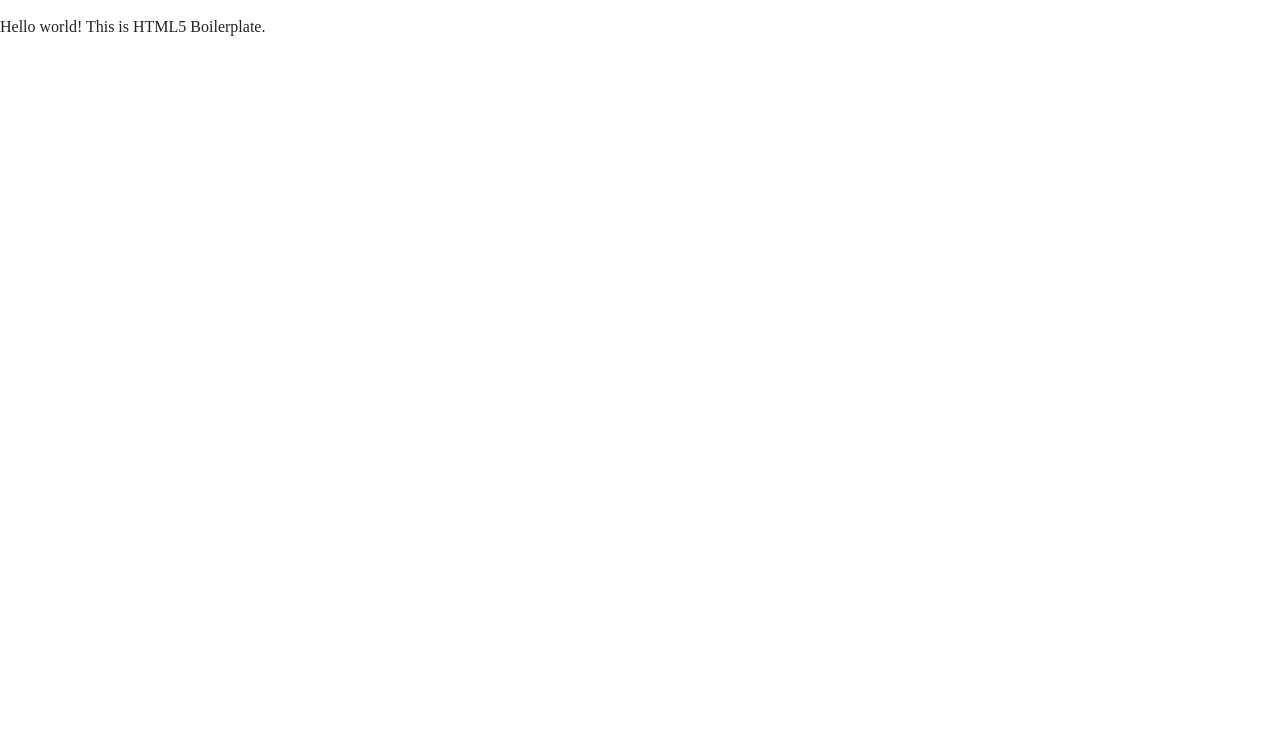
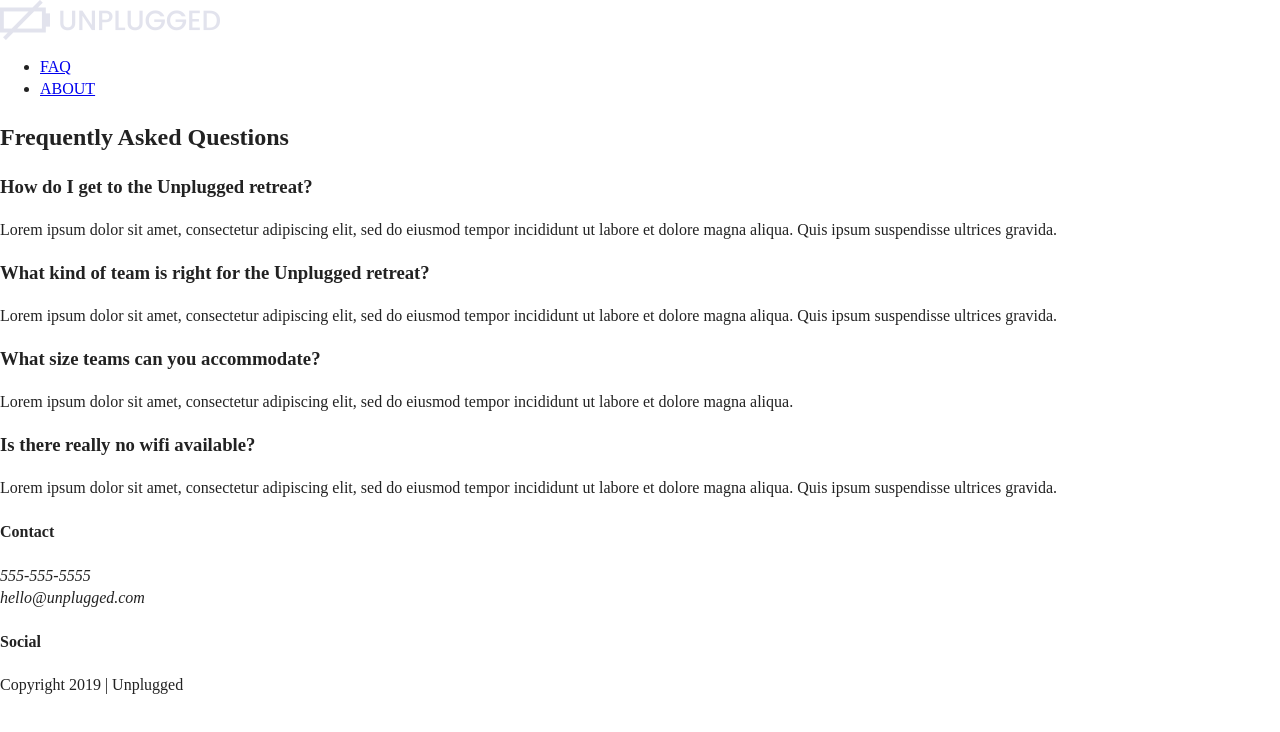
Before and after one commit to ashbaldassario/unplugged-retreat, a website: page faq/index.html in a window 1280 px wide. Drawn offline with Linux system fonts and the light colour scheme.

Commit message:
About section code cleaned up. faq section added to faq page

```diff
--- a/faq/index.html
+++ b/faq/index.html
@@ -3,7 +3,7 @@
 
 <head>
   <meta charset="utf-8">
-  <title></title>
+  <title>Unplugged Retreat - FAQ</title>
   <meta name="description" content="">
   <meta name="viewport" content="width=device-width, initial-scale=1">
 
@@ -24,8 +24,78 @@
 
 <body>
 
-  <!-- Add your site or application content here -->
-  <p>Hello world! This is HTML5 Boilerplate.</p>
+  <header>
+    <div class="content-wrapper">
+        <a href="#homepage"><img src="../img/unplugged-logo.png" alt="unplugged logo"></a>
+        <div class="header-divider"></div>
+        <nav>
+          <ul>
+            <li><a href="../faq/index.html">FAQ</a></li>
+            <li><a href="../about/index.html" target="_blank">ABOUT</a></li>
+          </ul>
+        </nav>
+    </div>
+  </header>
+
+  <main>
+    <section class="faq">
+      <div class="faq-wrapper">
+        <div class="faq-content">
+          <h2>Frequently Asked Questions</h2>
+          <h3>How do I get to the Unplugged retreat?</h3>
+          <p>Lorem ipsum dolor sit amet, consectetur adipiscing elit, sed do eiusmod tempor incididunt ut labore
+             et dolore magna aliqua. Quis ipsum suspendisse ultrices gravida.  </p>
+          <h3>What kind of team is right for the Unplugged retreat?</h3>
+          <p>Lorem ipsum dolor sit amet, consectetur adipiscing elit, sed do eiusmod tempor incididunt ut labore
+             et dolore magna aliqua. Quis ipsum suspendisse ultrices gravida.  </p>
+          <h3>What size teams can you accommodate?</h3>
+          <p>Lorem ipsum dolor sit amet, consectetur adipiscing elit, sed do eiusmod tempor incididunt ut labore
+             et dolore magna aliqua. </p>
+          <h3>Is there really no wifi available?</h3>
+          <p>Lorem ipsum dolor sit amet, consectetur adipiscing elit, sed do eiusmod tempor incididunt ut labore
+             et dolore magna aliqua. Quis ipsum suspendisse ultrices gravida. </p>
+        </div>
+      </div>
+    </section>
+  </main>
+
+
+
+  <footer>
+    <div class="content-wrapper">
+      <div class="footer-content">
+        <div class="contact">
+          <h4>Contact</h4>
+          <address>
+            <p>
+              555-555-5555<br>
+              hello@unplugged.com
+            </p>
+          </address>
+        </div>
+        <div class="social">
+          <h4>Social</h4>
+          <div class="social-icons">
+            <p>
+              <a href="https://www.facebook.com/yoursite" target="_blank"></a>
+            </p>
+            <p>
+              <a href="https://www.twitter.com/ashlbaldass" target="_blank"></a>
+            </p>
+            <p>
+              <a href="https://www.instagram.com/marmaxconsulting" target="_blank"></a>
+            </p>
+          </div>
+        </div><!--footer content ends-->
+      </div><!--footer content-wrapper ends-->
+
+      <div class="copyright">
+        <p>Copyright 2019  |  Unplugged</p>
+      </div>
+    </div>
+  </footer>
+
+
   <script src="../js/vendor/modernizr-3.11.2.min.js"></script>
   <script src="../js/plugins.js"></script>
   <script src="../js/main.js"></script>
```
